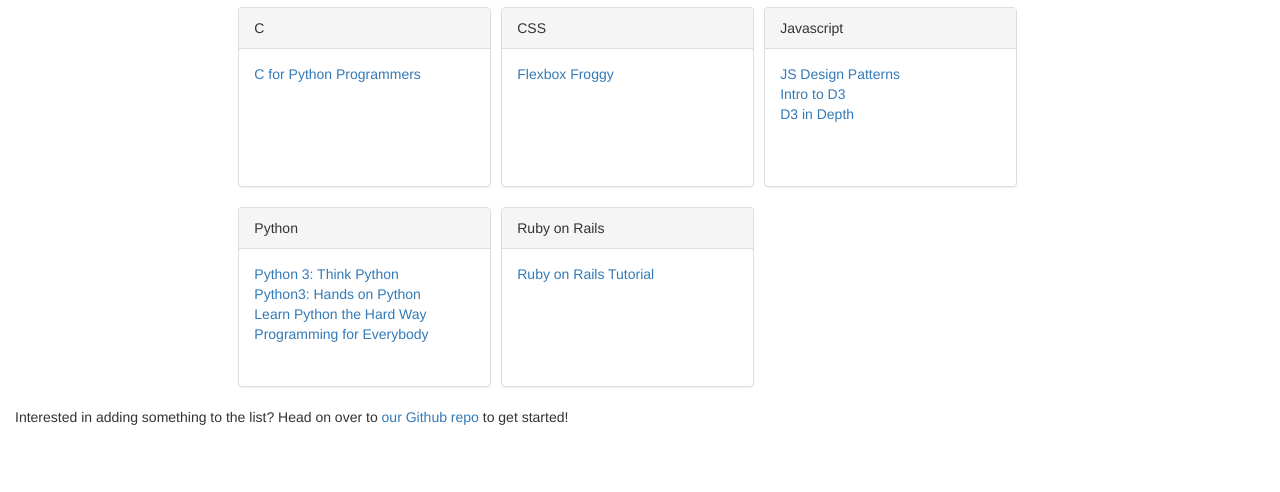
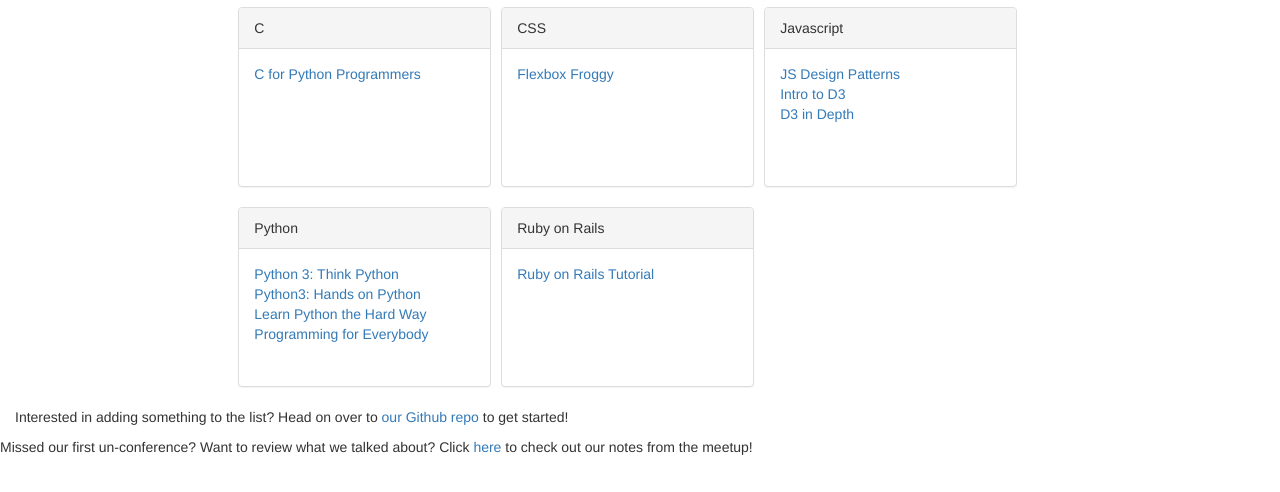
Before and after one commit to girls-coding-club/girls-coding-club.github.io, a plain HTML site: page index.html in a window 1280 px wide. Shown: the part 146-638 px from the top of the page. Drawn offline with nearby package versions, Linux system fonts and the light colour scheme.

Commit message:
Adds link to unconference notes.

```diff
--- a/index.html
+++ b/index.html
@@ -64,5 +64,6 @@
 			<div class="clearfix"></div>
 			<p>Interested in adding something to the list?  Head on over to <a href="https://github.com/girls-coding-club/girls-coding-club.github.io">our Github repo</a> to get started!</p>
 		</div>
+		<p>Missed our first un-conference?  Want to review what we talked about?  Click <a target="_blank" href="https://hackpad.com/Discussion-Day-One-d416F2BDb7y">here</a> to check out our notes from the meetup!</p>
 	</body>
 </html>
```
